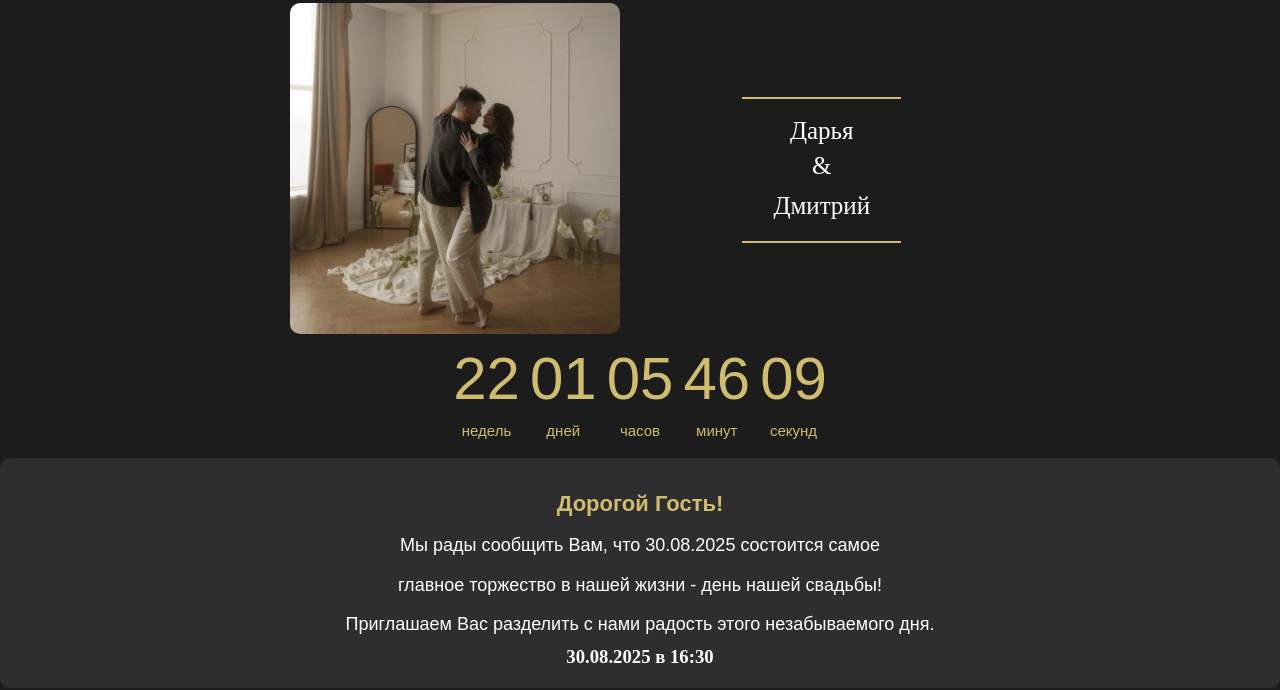
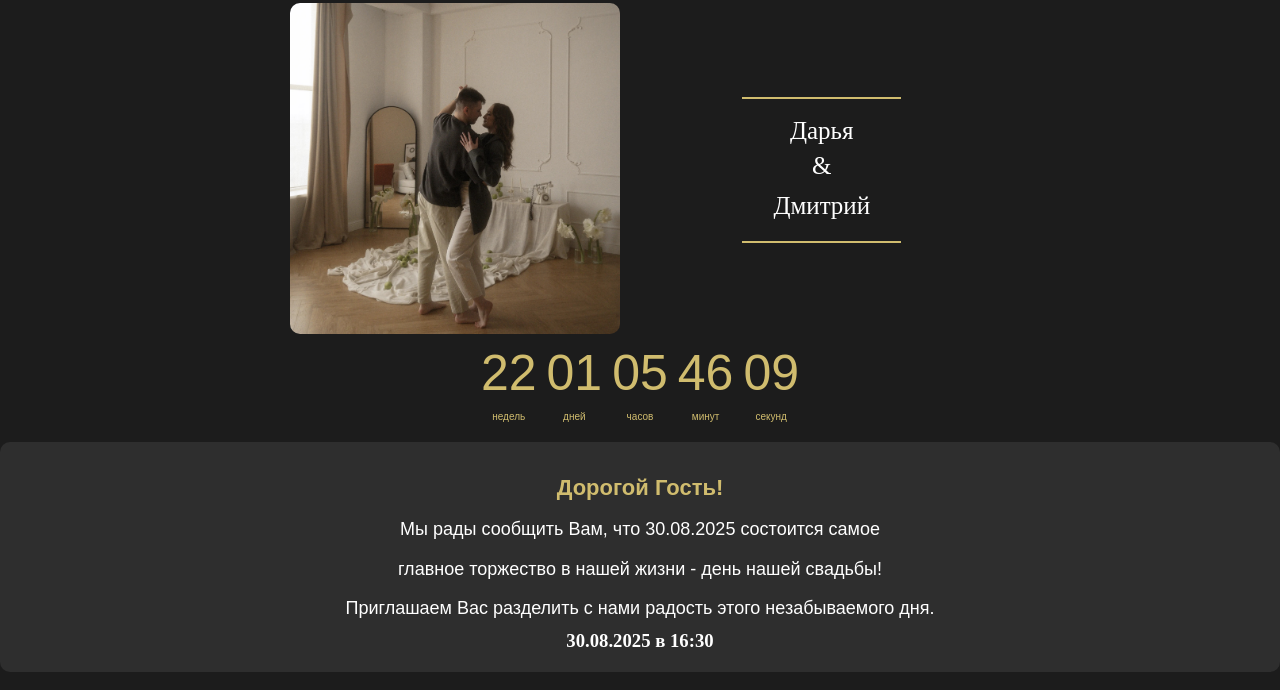
Before and after one commit to DaryaN1999/wedding-invitation, a plain HTML site: page index.html in a window 1280 px wide. Shown: the part 542-1232 px from the top of the page. Drawn offline with nearby package versions, Linux system fonts and the light colour scheme; a web font is replaced by a local one.

Commit message:
Update style.css

```diff
--- a/style.css
+++ b/style.css
@@ -148,14 +148,14 @@ h1, h2, h3 {
 }
 
 .number {
-    font-size: 60px !important; /* Большие цифры */
+    font-size: 50px !important; /* Большие цифры */
     font-weight: normal;
     color: #d0bc6e;
     margin-bottom: 5px; /* Отступ между цифрой и текстом */
 }
 
 .text {
-    font-size: 15px !important; /* Уменьшаем текст под цифрами */
+    font-size: 10px !important; /* Уменьшаем текст под цифрами */
     color: #d0bc6e;
     line-height: 1; /* Межстрочный интервал */
     margin-top: 5px; /* Отступ от цифры */
```
